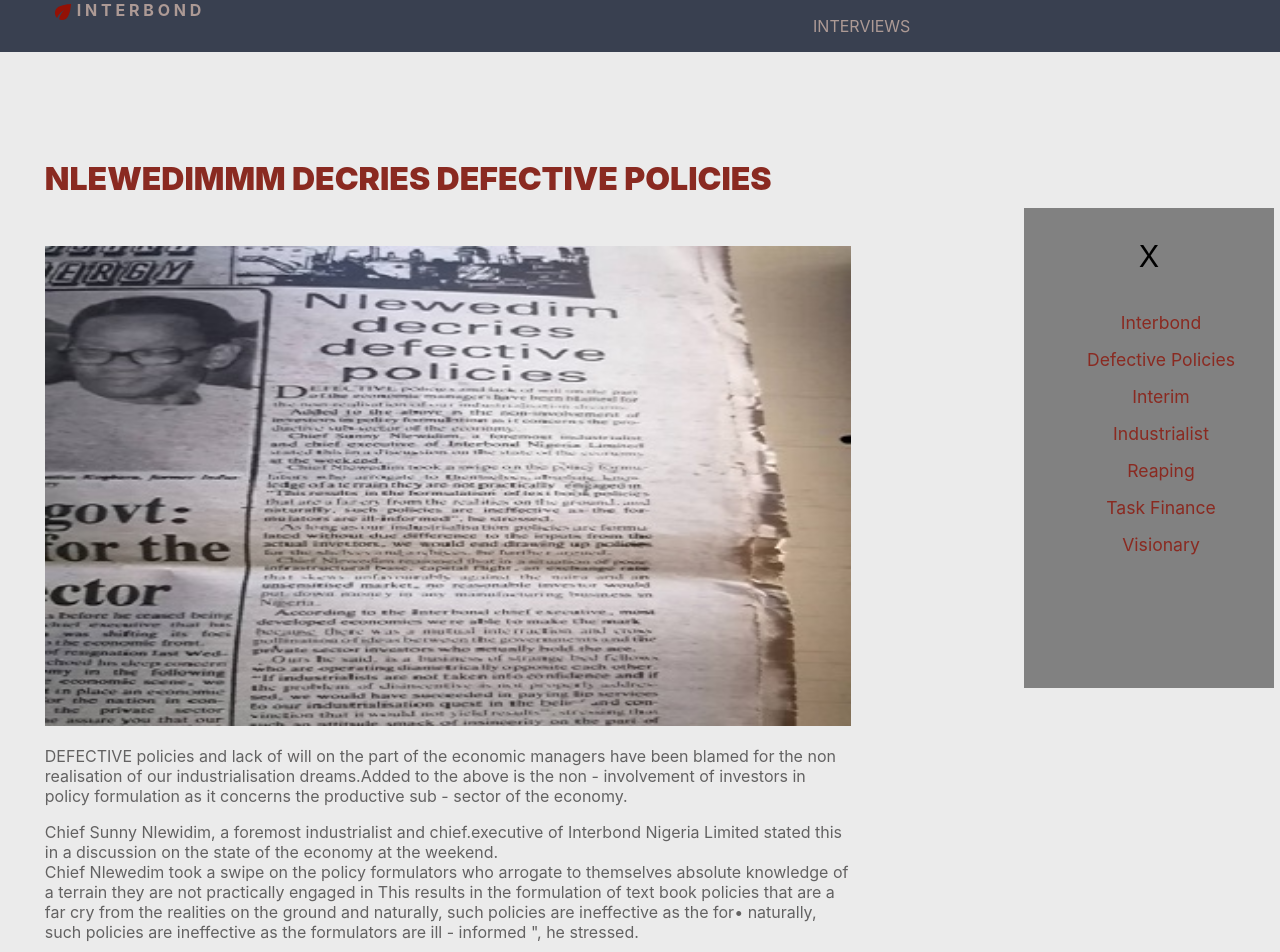
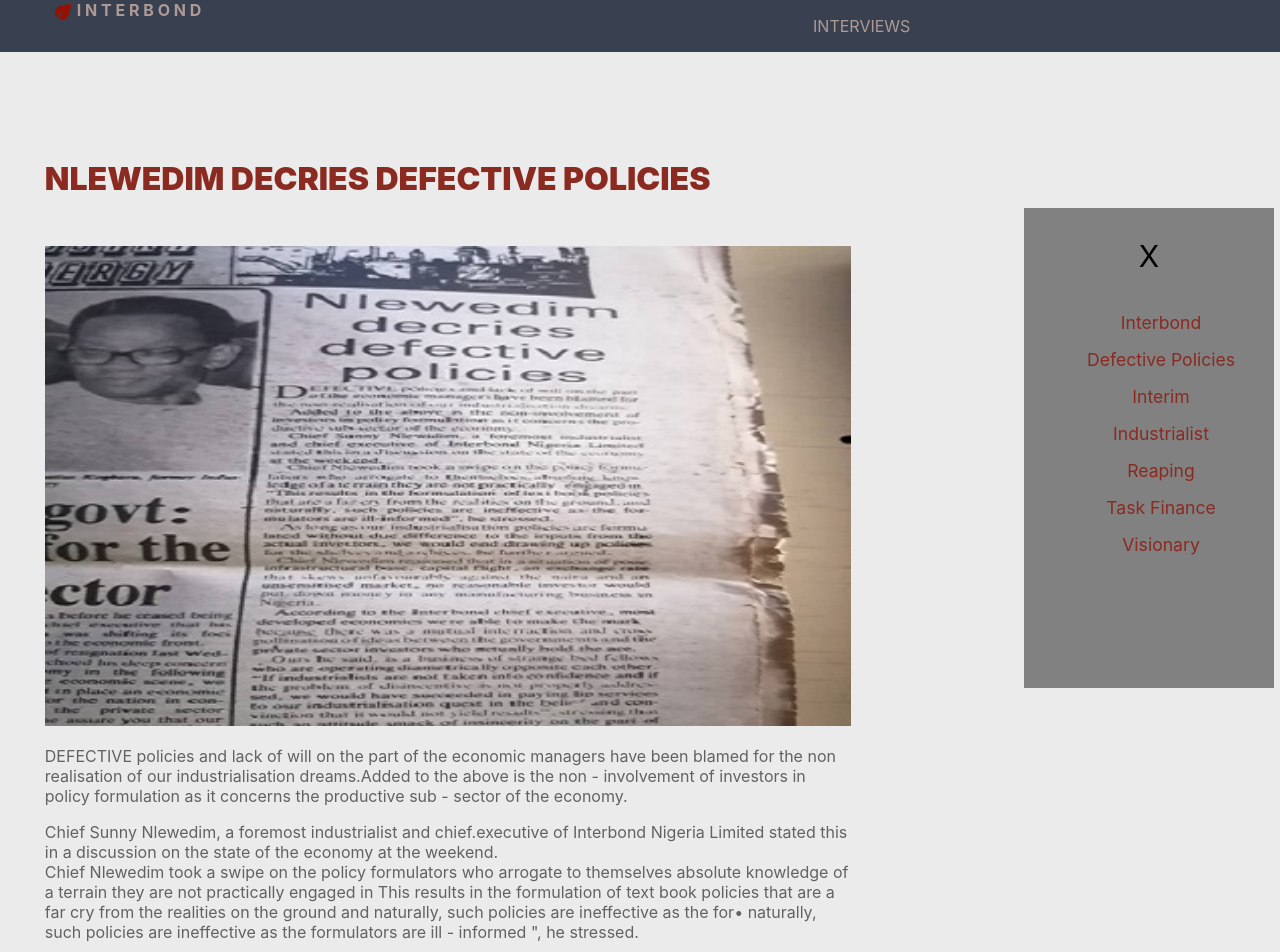
Before and after one commit to okorie2/interbond, a React (Create React App) app: page /defective in a window 1280 px wide. Shown: the top 952 px of the page. Built offline with nearby package versions, Linux system fonts and the light colour scheme; a web font is replaced by a local one.

Commit message:
edited Name

```diff
--- a/src/Screens/Home/home.jsx
+++ b/src/Screens/Home/home.jsx
@@ -80,7 +80,7 @@
                     <div className="interview-grid">
                         <div><img src={Client4} alt="Sonny Nlewedim" /></div>
                         <div className="int-text">
-                            Chief Nlewidim decries defective policies  <br />
+                            Chief Nlewedim decries defective policies  <br />
                             <button className="myButton2" type="button"><Link to="/defective">see more</Link></button>
                         </div>
                     </div>
--- a/src/Screens/Interviews/DefectivePolicies.js
+++ b/src/Screens/Interviews/DefectivePolicies.js
@@ -11,7 +11,7 @@
       <Header />
       <section className="blog">
         <div className="maingrid newspapers">
-          <h2> Nlewedimmm decries defective policies </h2>{" "}
+          <h2> Nlewedim decries defective policies </h2>{" "}
           <img src={Defective} alt="" className="interviewImage" />
           <p>
             DEFECTIVE policies and lack of will on the part of the economic
@@ -21,7 +21,7 @@
             - sector of the economy.{" "}
           </p>{" "}
           <p>
-            Chief Sunny Nlewidim, a foremost industrialist and chief.executive
+            Chief Sunny Nlewedim, a foremost industrialist and chief.executive
             of Interbond Nigeria Limited stated this in a discussion on the
             state of the economy at the weekend. <br /> Chief Nlewedim took a
             swipe on the policy formulators who arrogate to themselves absolute
--- a/src/Screens/Interviews/Interim.js
+++ b/src/Screens/Interviews/Interim.js
@@ -10,7 +10,7 @@
       <section className="blog">
         <div className="maingrid newspapers">
           <img src={Interims} alt="" className="interviewImage" />
-          <h3>DEADLINE 1993 •Chief Sonny Nlewedum </h3>
+          <h3>DEADLINE 1993 •Chief Sonny Nlewedim </h3>
           <p>
             NIGERIANS, ever gripped by the fear of a long-lasting political
             crisis, perhaps of unimaginable magnitude, may have heaved a sigh of
```
Also changed, not shown: 1 other file (tests, documents, lock files or other folders).
